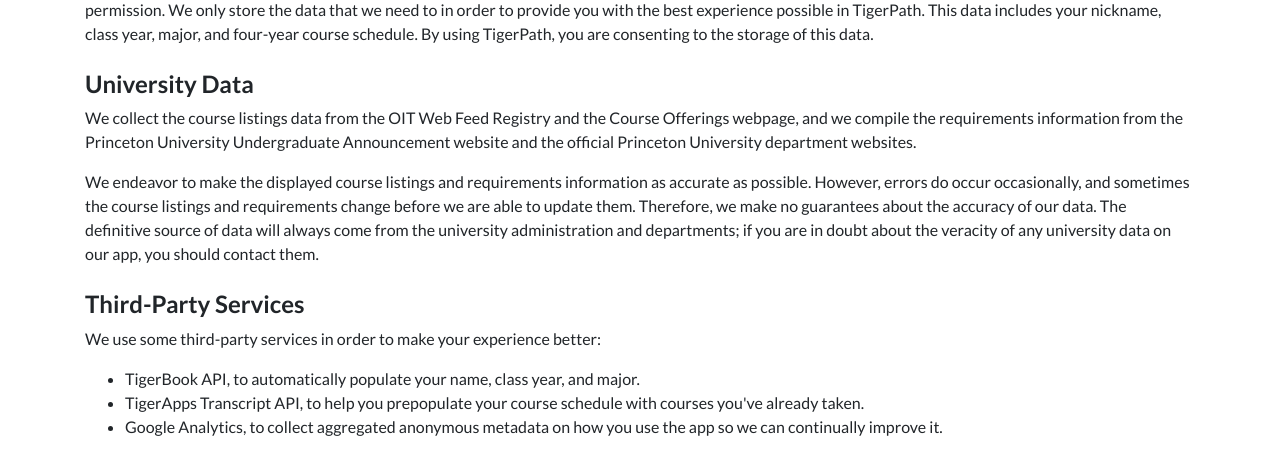
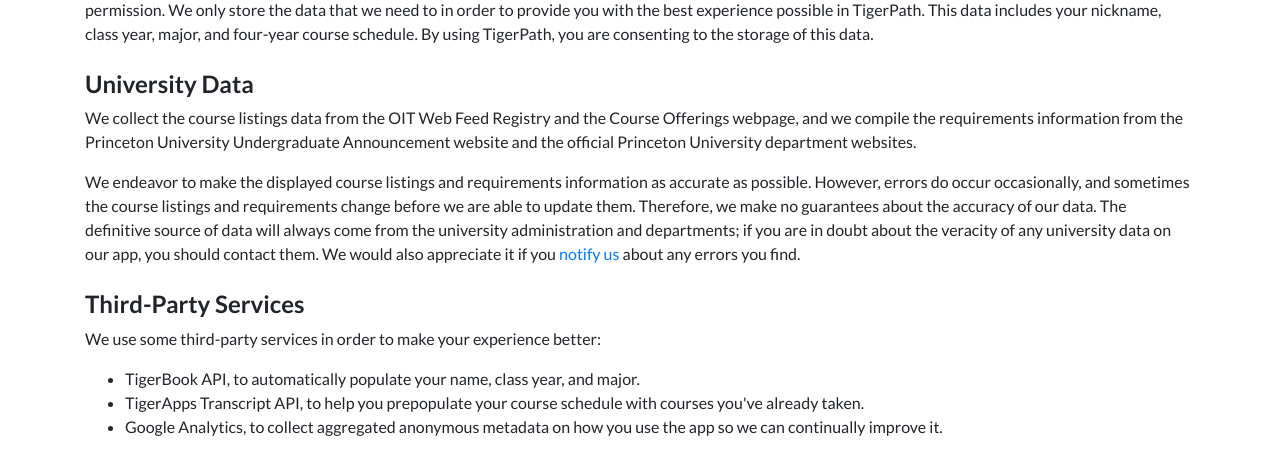
Before and after one commit to TigerAppsOrg/TigerPath, a Django app: template tigerpath/templates/tigerpath/privacy.html in a window 1280 px wide. Shown: the part 580-1042 px from the top of the page. Run offline with Django 3.2, Linux system fonts and the light colour scheme; the template is opened without the code that fills it, so the values that code supplies are empty; some libraries are stand-ins or nearby versions.

Commit message:
Add feedback form to privacy policy

```diff
--- a/tigerpath/templates/tigerpath/about.html
+++ b/tigerpath/templates/tigerpath/about.html
@@ -41,7 +41,7 @@
         <p>TigerPath is a web application that helps Princeton University students plan out their four-year course schedules.</p>
         <p>There is currently no good way for students to manage what courses they’re taking and when they're taking them beyond the current or upcoming semester. Many students try to manually do this by using an Excel spreadsheet or pen-and-paper, but any mistake can easily lead to an overloaded semester or a need to take summer classes in order to fulfill missed requirements.</p>
         <p>TigerPath aims to solve this problem by providing a platform for students to manage what courses they're taking during each semester and giving them feedback on the major requirements their schedule fulfills and does not fulfill. Our goal is for TigerPath to become a useful, enduring tool that ensures Princeton students are able to stay on top of requirements and graduate on time.</p>
-        <p>We currently fully support COS (AB and BSE), ELE, CBE, and Woody Woo, but we are continually adding more majors. If you'd like to be notified when your major is added to TigerPath, please fill out <a href="https://goo.gl/forms/pKxjmubIOSCOeR8L2" target="_blank">this form</a>!</p>
+        <p>We currently fully support COS (AB and BSE), ELE, CBE, and Woody Woo, but we are continually adding more majors. If you'd like to request for a major to be added to TigerPath, please fill out <a href="https://goo.gl/forms/pKxjmubIOSCOeR8L2" target="_blank">this form</a>!</p>
       </div>
 
       <div class="text-section">
--- a/tigerpath/templates/tigerpath/privacy.html
+++ b/tigerpath/templates/tigerpath/privacy.html
@@ -51,7 +51,7 @@
       <div class="text-section">
         <h4>University Data</h4>
         <p>We collect the course listings data from the OIT Web Feed Registry and the Course Offerings webpage, and we compile the requirements information from the Princeton University Undergraduate Announcement website and the official Princeton University department websites.</p>
-        <p>We endeavor to make the displayed course listings and requirements information as accurate as possible. However, errors do occur occasionally, and sometimes the course listings and requirements change before we are able to update them. Therefore, we make no guarantees about the accuracy of our data. The definitive source of data will always come from the university administration and departments; if you are in doubt about the veracity of any university data on our app, you should contact them.</p>
+        <p>We endeavor to make the displayed course listings and requirements information as accurate as possible. However, errors do occur occasionally, and sometimes the course listings and requirements change before we are able to update them. Therefore, we make no guarantees about the accuracy of our data. The definitive source of data will always come from the university administration and departments; if you are in doubt about the veracity of any university data on our app, you should contact them. We would also appreciate it if you <a href="https://goo.gl/forms/T0pnhwdBYIS8mM6q1" target="_blank">notify us</a> about any errors you find.</p>
       </div>
       <div class="text-section">
         <h4>Third-Party Services</h4>
```
